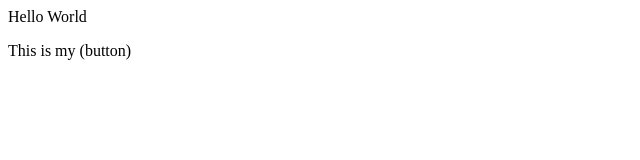
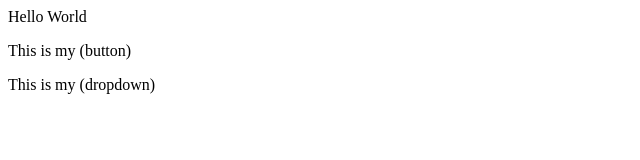
Before and after one commit to Mittal-Raval/Git-Practice, a plain HTML site: page index.html in a window 1280 px wide. Shown: the whole page, without its empty margins (0-640 px from the left). Drawn offline with Linux system fonts and the light colour scheme.

Commit message:
Add Dropdown

```diff
--- a/index.html
+++ b/index.html
@@ -1,2 +1,3 @@
 <p>Hello World</p>
 <p>This is my (button)</p>
+<p>This is my (dropdown)</p>
```
